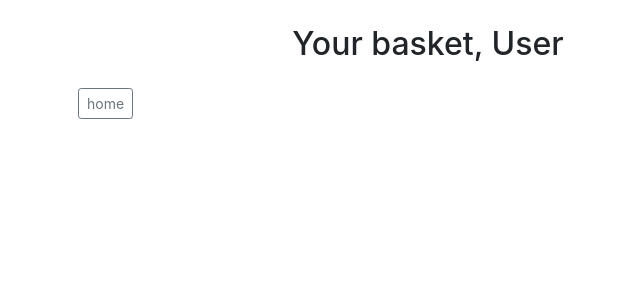
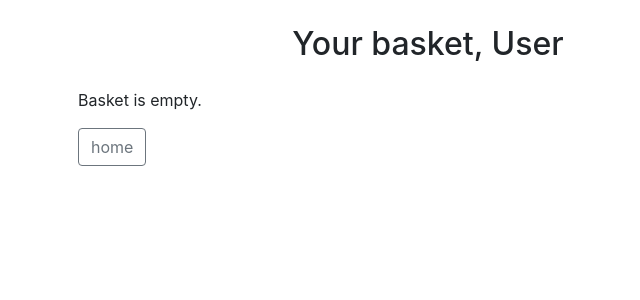
Before and after one commit to DoctorChe/Django_Framework_Level_2, a Django app: page /basket/ in a window 1280 px wide. Shown: the top 300 px of the page, without its empty margins (212-852 px from the left). Run offline with Django 3.2, Linux system fonts and the light colour scheme; a user stored in the database is signed in; data comes from the database, SQL or seed files in the repository; both versions use the stored data as it was after the commit; parts of the project's set-up code (start-up, migrations or seed data) failed here and were passed over; some libraries are stand-ins or nearby versions.

Commit message:
add "make order" button to basket

```diff
--- a/geekshop/basketapp/templates/basketapp/index.html
+++ b/geekshop/basketapp/templates/basketapp/index.html
@@ -6,7 +6,15 @@
         {% include 'basketapp/includes/inc__basket_list.html' %}
     </div>
 
-    <a href="{% url 'main:index' %}" class="btn btn-outline-secondary btn-sm">
+    {% if basket %}
+        <a href="{% url 'ordersapp:order_create' %}" class="btn btn-outline-secondary">
+            make order
+        </a>
+    {% else %}
+        <p>Basket is empty.</p>
+    {% endif %}
+
+    <a href="{% url 'main:index' %}" class="btn btn-outline-secondary">
         home
     </a>
 {% endblock %}
```
Also changed, not shown: geekshop/db.sqlite3.
